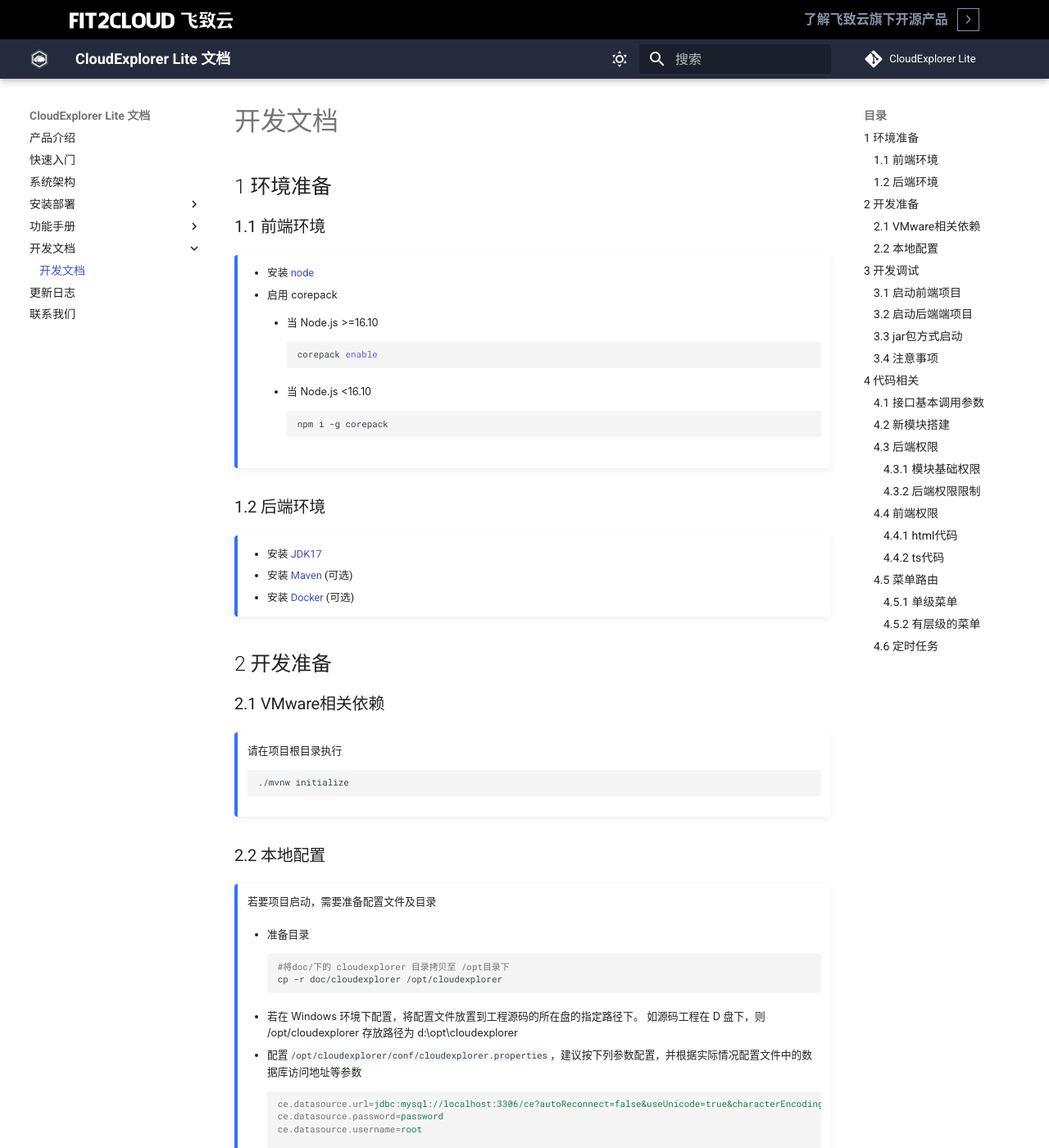
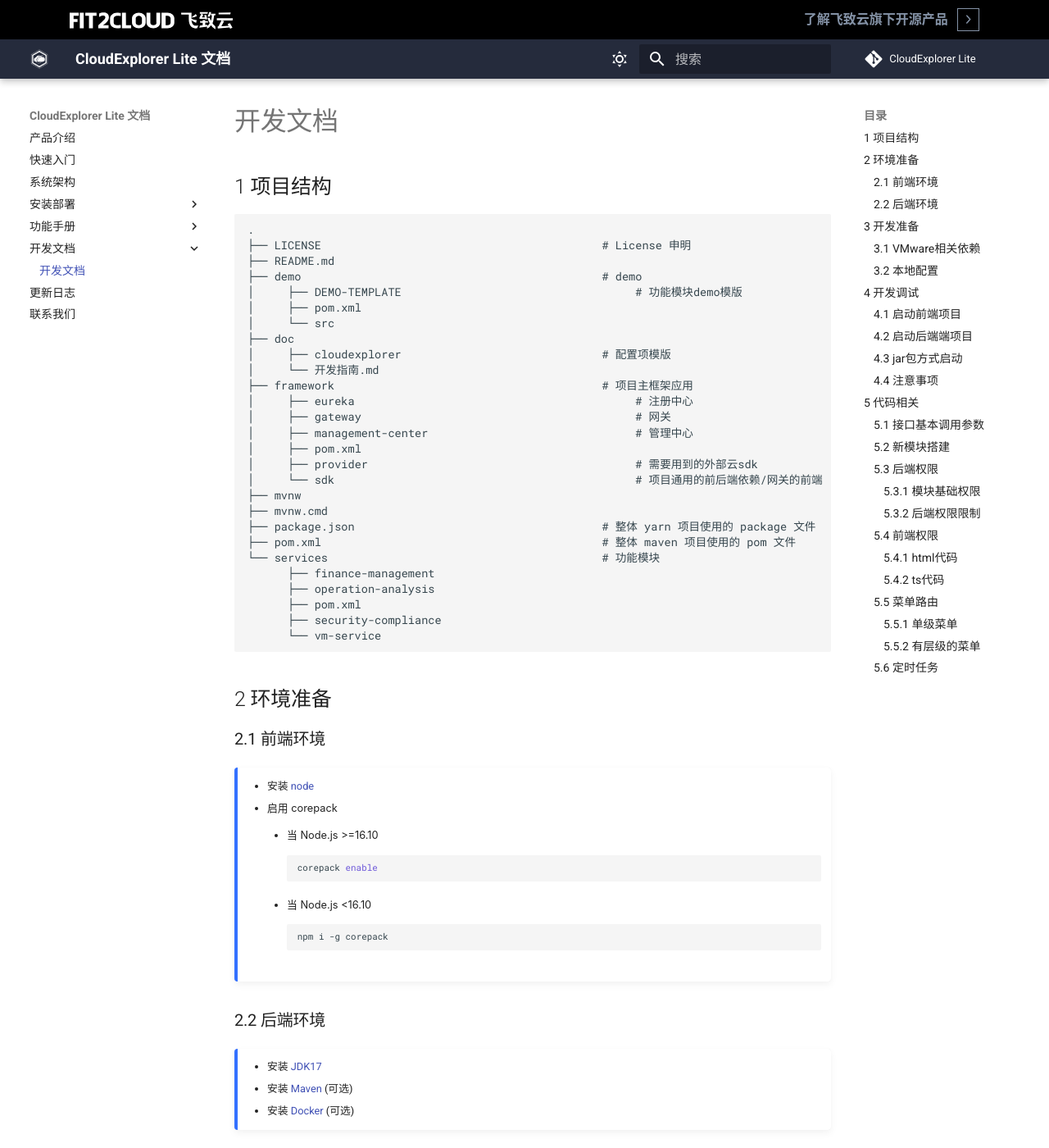
Before and after one commit to CloudExplorer-Dev/docs, an MkDocs documentation site: the page built from docs/dev_manual/dev_manual.md, in a window 1280 px wide and 1400 px high. Shown: the whole window at 82% size. Built offline with MkDocs 1.6.1 and Material for MkDocs 9.7.7, drawn with Linux system fonts in a browser that asks for light colours; the version menu is left out; some of the changed text lies outside the part shown.

Commit message:
feat: 增加项目结构

````diff
--- a/docs/dev_manual/dev_manual.md
+++ b/docs/dev_manual/dev_manual.md
@@ -1,8 +1,38 @@
-# 开发文档
+## 1 项目结构
 
-## 1 环境准备
+```
+.
+├── LICENSE                                          # License 申明
+├── README.md
+├── demo                                             # demo
+│     ├── DEMO-TEMPLATE                                   # 功能模块demo模版
+│     ├── pom.xml
+│     └── src
+├── doc
+│     ├── cloudexplorer                              # 配置项模版
+│     └── 开发指南.md
+├── framework                                        # 项目主框架应用
+│     ├── eureka                                          # 注册中心
+│     ├── gateway                                         # 网关
+│     ├── management-center                               # 管理中心
+│     ├── pom.xml
+│     ├── provider                                        # 需要用到的外部云sdk
+│     └── sdk                                             # 项目通用的前后端依赖/网关的前端
+├── mvnw
+├── mvnw.cmd
+├── package.json                                     # 整体 yarn 项目使用的 package 文件
+├── pom.xml                                          # 整体 maven 项目使用的 pom 文件
+└── services                                         # 功能模块
+      ├── finance-management
+      ├── operation-analysis
+      ├── pom.xml
+      ├── security-compliance
+      └── vm-service
+```
 
-### 1.1 前端环境
+## 2 环境准备
+
+### 2.1 前端环境
 
 !!! Abstract ""
     - 安装 [node](https://nodejs.org/)
@@ -19,7 +49,7 @@
         ```
 
 
-### 1.2 后端环境
+### 2.2 后端环境
 
 !!! Abstract ""
     - 安装 [JDK17](https://www.oracle.com/java/technologies/javase/jdk17-archive-downloads.html)
@@ -27,16 +57,16 @@
     - 安装 [Docker](https://www.docker.com/) (可选)
 
 
-## 2 开发准备
+## 3 开发准备
 
-### 2.1 VMware相关依赖
+### 3.1 VMware相关依赖
 
 !!! Abstract ""
     请在项目根目录执行
     ``` bash
     ./mvnw initialize
     ```
-### 2.2 本地配置
+### 3.2 本地配置
 
 !!! Abstract ""
     若要项目启动，需要准备配置文件及目录
@@ -127,9 +157,9 @@
     ```
 
 
-## 3 开发调试
+## 4 开发调试
 
-### 3.1 启动前端项目
+### 4.1 启动前端项目
 
 !!! Abstract ""
     先在根目录执行安装前端需要的依赖
@@ -155,12 +185,12 @@
     ```
     根据启动后控制台显示地址进行访问
 
-### 3.2 启动后端端项目
+### 4.2 启动后端端项目
 
 !!! Abstract ""
     启动对应模块的Application.java启动类即可
 
-### 3.3 jar包方式启动
+### 4.3 jar包方式启动
 
 !!! Abstract ""
     先执行构建
@@ -179,15 +209,15 @@
 
     - 使用 `java -jar xxx.jar` 命令启动各个模块
 
-### 3.4 注意事项
+### 4.4 注意事项
 
 !!! Abstract ""
     第一次启动时，除 eureka 以外，必须先启动 management-center 进行必要数据库的初始化。
 
 
-## 4 代码相关
+## 5 代码相关
 
-### 4.1 接口基本调用参数
+### 5.1 接口基本调用参数
 
 !!! Abstract ""
     调用登录以及任意需要认证的接口，在response的header内均会返回当前用户的 JWT token：`CE-TOKEN`
@@ -200,7 +230,7 @@
     ```
     若`CE-ROLE`和`CE-SOURCE`与当前用户不匹配，后端认为就是`ANONYMOUS`角色。
 
-### 4.2 新模块搭建
+### 5.2 新模块搭建
 
 !!! Abstract ""
     - 打开目录`demo/src/test/java/`下文件 `CreateModuleUtil.java`
@@ -270,9 +300,9 @@
       ```
 
 
-### 4.3 后端权限
+### 5.3 后端权限
 
-##### 4.3.1 模块基础权限
+##### 5.3.1 模块基础权限
 
 !!! Abstract ""
     模块内基础权限配置，在每个模块内的`PermissionConstants.java`中配置`MODULE_PERMISSION_BUILDER`
@@ -323,7 +353,7 @@
 
     ```
 
-##### 4.3.2 后端权限限制
+##### 5.3.2 后端权限限制
 
 !!! Abstract ""
     支持以下几种方式：
@@ -377,9 +407,9 @@
 
     实现源码见`CeSecurityExpressionRoot.java`
 
-### 4.4 前端权限
+### 5.4 前端权限
 
-##### 4.4.1 html代码
+##### 5.4.1 html代码
 
 !!! Abstract ""
     ```html
@@ -397,7 +427,7 @@
 
     ```
 
-##### 4.4.2 ts代码
+##### 5.4.2 ts代码
 
 !!! Abstract ""
     ```ts
@@ -418,12 +448,12 @@
 
     ```
 
-### 4.5 菜单路由
+### 5.5 菜单路由
 
 !!! Abstract ""
     模块内菜单路由配置，在每个模块内的`MenuConstants.java`中配置`MENUS_BUILDER`
 
-##### 4.5.1 单级菜单
+##### 5.5.1 单级菜单
 
 !!! Abstract ""
     ```java
@@ -468,7 +498,7 @@
                 )
     ```
 
-##### 4.5.2 有层级的菜单
+##### 5.5.2 有层级的菜单
 
 !!! Abstract ""
     ```java
@@ -501,7 +531,7 @@
             )
     ```
 
-### 4.6 定时任务
+### 5.6 定时任务
 
 !!! Abstract ""
     文档准备中...
````
